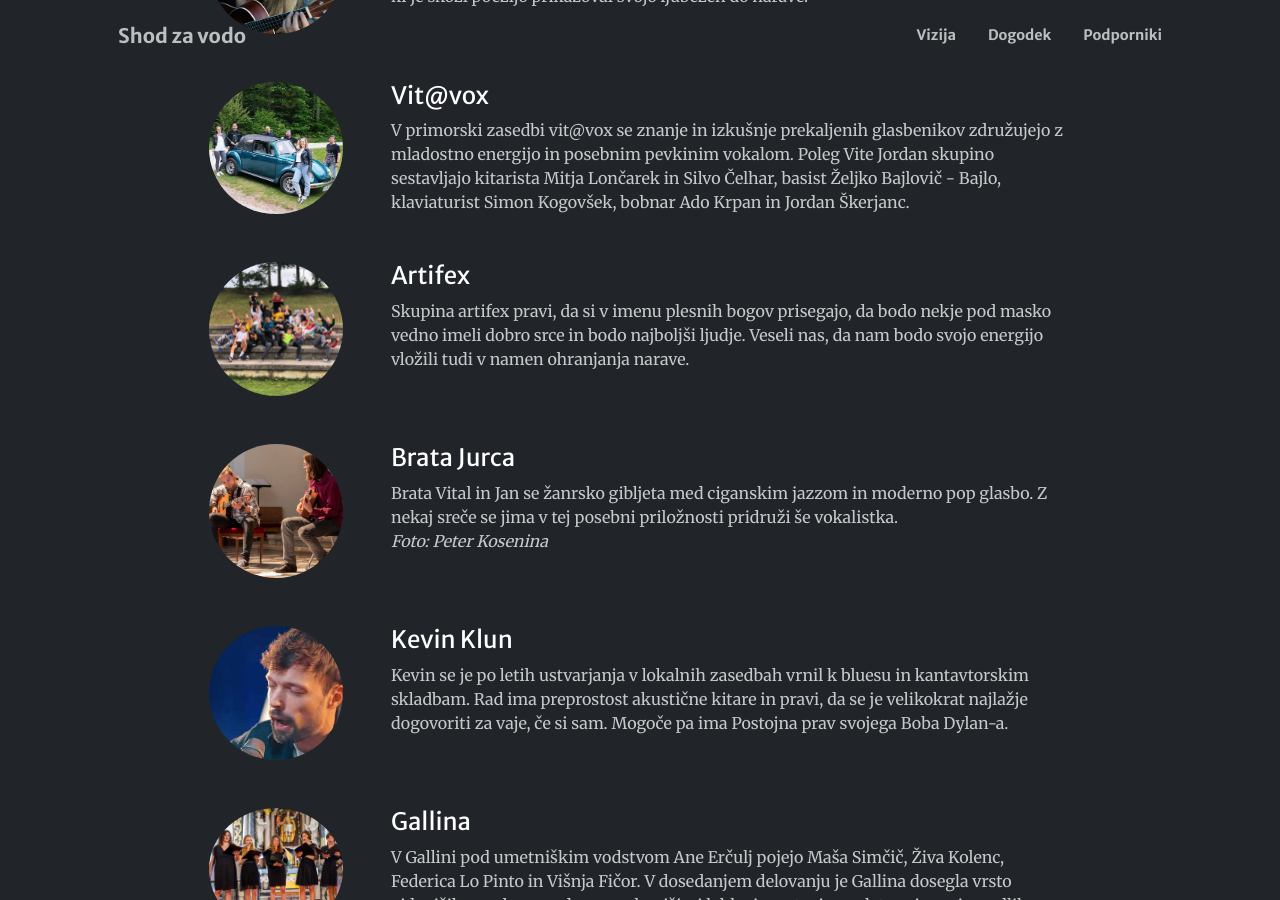
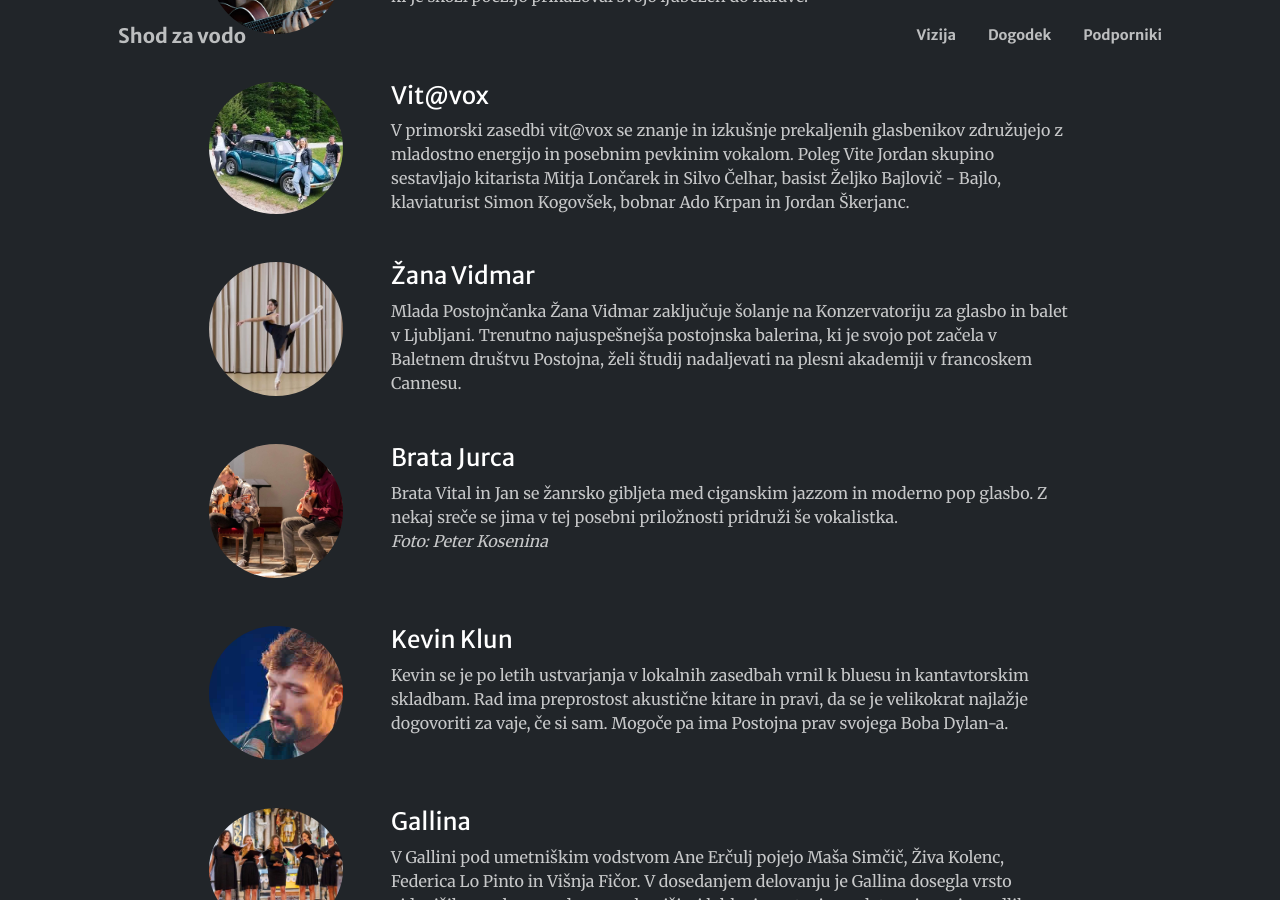
Before and after one commit to knagode/shodzavodo, a Jekyll site: the page built from index.html, in a window 1280 px wide and 900 px high, scrolled down 2747 px. Built offline with Jekyll 4.4.1, drawn with Linux system fonts in a browser that asks for light colours; some web fonts are replaced; comment, search, counter and statistics services are not loaded.

Commit message:
zana vidmar

```diff
--- a/index.html
+++ b/index.html
@@ -176,14 +176,14 @@ background: '/img/bg-index.jpg'
 
         <div class="row gx-4 gx-lg-5 justify-content-center">
           <div class="col-lg-2 text-center">
-            <img src="{{ 'img/nastopajoci/artifex.jpg' | prepend: site.baseurl | replace: '//', '/' }}" class="img-fluid mb-5 rounded-circle" />
+            <img src="{{ 'img/nastopajoci/zanavidmar.jpg' | prepend: site.baseurl | replace: '//', '/' }}" class="img-fluid mb-5 rounded-circle" />
           </div>
 
           <div class="col-lg-8">
-            <h4 class="text-white">Artifex</h2>
+            <h4 class="text-white">Žana Vidmar</h2>
 
             <p class="text-white-75 mb-4">
-              Skupina artifex pravi, da si v imenu plesnih bogov prisegajo, da bodo nekje pod masko vedno imeli dobro srce in bodo najboljši ljudje. Veseli nas, da nam bodo svojo energijo vložili tudi v namen ohranjanja narave.
+              Mlada Postojnčanka Žana Vidmar zaključuje šolanje na Konzervatoriju za glasbo in balet v Ljubljani. Trenutno najuspešnejša postojnska balerina, ki je svojo  pot začela v Baletnem društvu Postojna, želi študij nadaljevati na plesni akademiji v francoskem Cannesu.
             </p>
           </div>
         </div>
```
Also changed, not shown: img/nastopajoci/zanavidmar.jpg (added), 3 other files.
